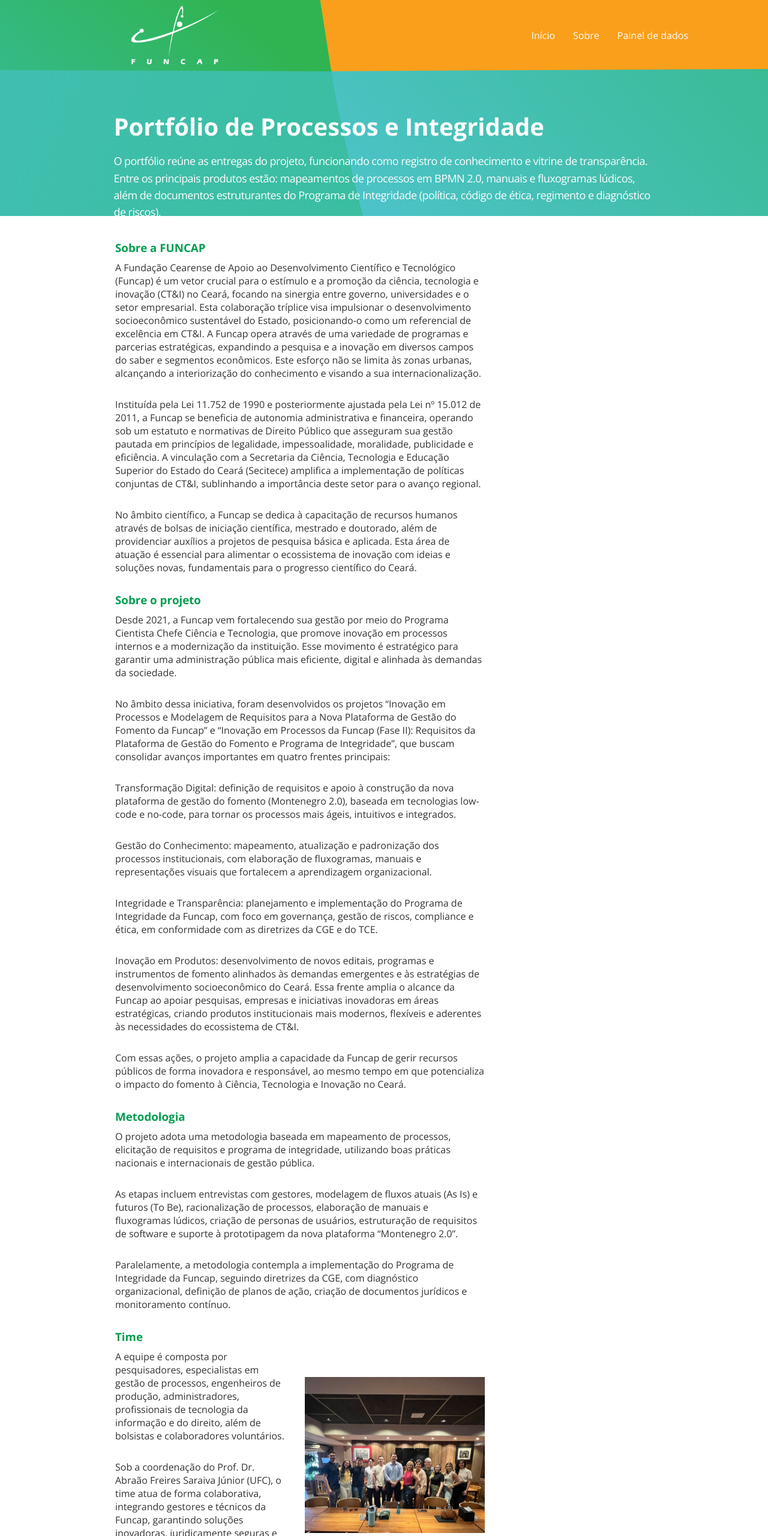
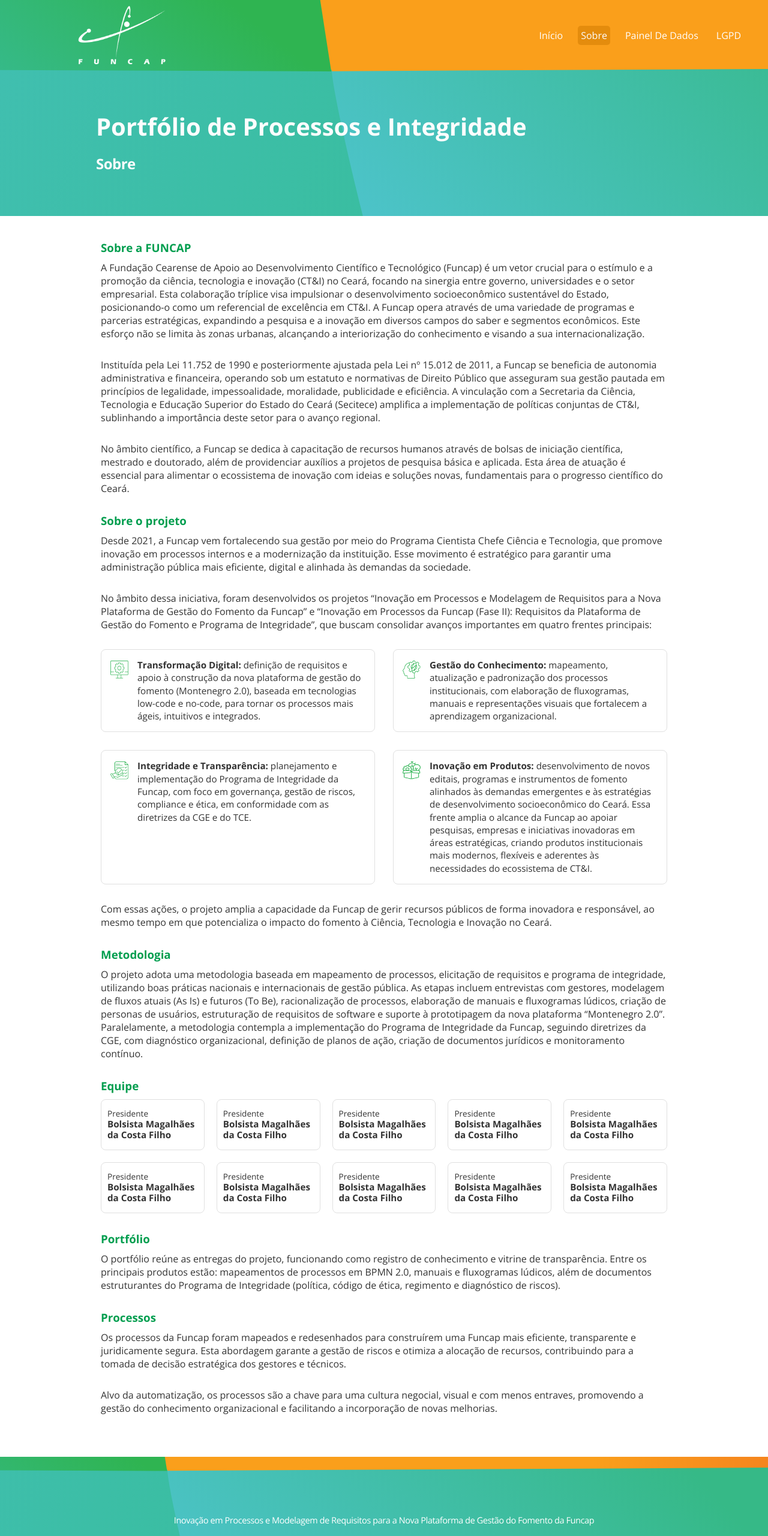
Before and after one commit to inovacaoemprocessosfuncap/Portif-lio-de-processos-e-integridade, a plain HTML site: page sobre.html in a window 1280 px wide. Shown: the part 40-2600 px from the top of the page at 60% size. Drawn offline with nearby package versions, Linux system fonts and the light colour scheme.

Commit message:
atualização no sobre

```diff
--- a/Css/sobre.css
+++ b/Css/sobre.css
@@ -7,7 +7,6 @@
 }
 
 /* === Variáveis de Tema === */
-/* Definição de cores principais - Adicionadas para maior consistência */
 :root {
     --color-white: #FDFDFD;
     --color-hover: #D07B00;
@@ -18,6 +17,8 @@
     --funcap-secondary-gray-white-800: #7F7F7F;
     --funcap-primary-green-700: #259447;
     --funcap-primary-green-900: #124D25;
+    --color-green-title: #009e4f; /* Nova cor para títulos */
+    --color-gray-border: #E0E0E0; /* Nova cor para bordas suaves */
 }
 
 body {
@@ -29,6 +30,9 @@
     position: relative;
     height: 400px;
     overflow: hidden;
+    /* Alinha o conteúdo (content) no centro da navegação */
+    display: flex;
+    justify-content: center; /* Centraliza o .content horizontalmente (opcional, mas bom para garantir) */
 }
 
 .background-wrapper {
@@ -37,16 +41,22 @@
     left: 0;
     width: 100%;
     height: 100%;
-    z-index: 1; /* Fica atrás do conteúdo principal */
+    z-index: 1;
 }
 
 /* Container do conteúdo principal do cabeçalho */
 .content {
     position: relative;
-    z-index: 3; /* Acima do background SVG */
-    /* text-align: left; REMOVIDO: será herdado do body ou definido em elementos específicos */
+    z-index: 3;
     color: var(--color-white);
-    padding: 50px 10%; /* Padding lateral consistente para alinhamento */
+
+    /* REMOVIDO: padding: 50px 10%;
+       O padding será aplicado dentro do .context para controlar a largura máxima */
+    padding: 50px 0; /* Apenas padding vertical para liberar a largura */
+
+    /* Garante que o conteúdo não ultrapasse o max-width do container principal (opcional, mas consistente) */
+    max-width: 1200px; /* Igual ao .container principal, para alinhamento */
+    width: 100%;
 }
 
 /* === Barra de Navegação === */
@@ -54,31 +64,29 @@
     display: flex;
     justify-content: space-between;
     align-items: center;
-    /* padding: 0 10%;  Já está no .content, não precisa repetir aqui se o logo e links forem filhos diretos do .navbar */
     margin-bottom: 20px;
     padding-left: 90px;
     z-index: 3;
 }
 
-/* Ajustes para a logo e texto "FUNCAP" */
 .logo {
-    display: flex; /* Transforma em flex container para alinhar img e texto */
-    flex-direction: column; /* Organiza img e texto em coluna */
-    gap: 5px; /* Espaçamento entre a imagem e o texto */
+    display: flex;
+    flex-direction: column;
+    gap: 5px;
 }
 
 .logo img {
     width: 150px;
-    display: block; /* Garante que a imagem se comporte como um bloco */
+    display: block;
 }
 
-.logo-text { /* Estilo para o texto "FUNCAP" */
+.logo-text {
     color: var(--color-white);
-    font-size: 1em; /* Ajuste o tamanho da fonte se necessário */
+    font-size: 1em;
     font-weight: bold;
     text-transform: uppercase;
     letter-spacing: 1px;
-    margin-top: 0; /* Remove margem superior padrão que poderia existir */
+    margin-top: 0;
 }
 
 .navbar .links ul {
@@ -90,82 +98,156 @@
 .navbar .links ul li a {
     color: var(--color-text);
     text-decoration: none;
-
     padding: 5px 5px;
     transition: background-color 0.3s ease, color 0.3s ease;
     border-radius: 5px;
+
+    /* MODIFICADO: Remove o negrito */
+    font-weight: normal;
+
+    /* MODIFICADO: Altera para apenas a primeira letra de cada palavra em maiúsculo */
+    text-transform: capitalize;
+}
+.navbar .links ul li a:hover {
+    color: var(--color-white);
+    background-color: rgba(208, 123, 0, 0.5);
 }
 
-.navbar .links ul li a:hover {
+/* NOVO: Estilo para o link 'Sobre' para simular que está selecionado (ativo) */
+.navbar .links ul li a[href="#sobre"] {
     color: var(--color-white);
-    background-color: rgba(208, 123, 0, 0.5); /* Cor de hover com transparência */
+    background-color: rgba(208, 123, 0, 0.5); /* Usa a mesma cor de fundo do hover */
+    /* Garante que o hover continue funcionando em cima deste link */
+    pointer-events: none;
 }
 
-/* Oculta o botão de menu em telas grandes */
 .menu-toggle {
     display: none;
 }
 
-/* === Seção de introdução (H1 e Parágrafo) === */
+/* === Seção de introdução (H1 e Parágrafo 'Sobre') === */
 .context {
     display: flex;
     flex-direction: column;
-    /* align-items: flex-start; REMOVIDO: será herdado do body ou definido em elementos específicos */
     gap: 16px;
-    padding: 56px 6% 0; /* O padding horizontal é controlado pelo .content pai */
+
+    /* Aplica o espaçamento horizontal aqui para alinhamento visual */
+    padding: 56px 10%; /* 10% de padding nas laterais, como o novo .container */
+
     font-family: "Open Sans", sans-serif;
     width: 100%;
+
+    /* Garante que o texto comece sempre à esquerda dentro do container centralizado */
+    align-items: flex-start;
 }
 
 .context h1 {
-    margin: 0; /* Remove margens padrão para não interferir no alinhamento */
+    margin: 0;
     font-size: 2.5em;
-    text-align: left; /* Alinhamento específico para o h1*/
+    text-align: left;
     color: var(--color-white);
 }
 
 .context p {
-    margin: 0; /* Remove margens padrão */
-    font-size: 18px;
-    font-weight: 400;
+    margin: 0;
+    font-size: 1.5em;
+    font-weight: 700;
     line-height: 1.56;
     letter-spacing: -0.54px;
-    text-align: left; /* Alinhamento específico para o parágrafo*/
+    text-align: left;
     color: var(--color-white);
 }
 
 /* === Container principal do conteúdo (Abaixo do cabeçalho) === */
 .container {
-  max-width: 1000px; /* Limita a largura máxima do conteúdo */
-  margin: 0 0; /* Centraliza o container na página */
-  padding: 40px 15%; /* Padding lateral consistente para todo o conteúdo */
+  max-width: 1200px; /* Mais largo */
+  margin: 0 auto; /* Centralizado */
+  padding: 40px 10%; /* Mais largura para o conteúdo */
 }
 
 /* Estilos para títulos e parágrafos dentro das seções */
 section h3 {
-  color: #009e4f; /* Cor específica */
+  color: var(--color-green-title);
   margin-bottom: 10px;
-  text-align: left; /* Alinhamento esquerdo consistente*/
+  text-align: left;
   font-family: "Open Sans", sans-serif;
 }
 
 section p {
   margin-bottom: 30px;
-  text-align: left; /* Alinhamento esquerdo consistente*/
+  text-align: left;
   font-family: "Open Sans", sans-serif;
 }
 
-.team-section {
-  display: flex;
-  gap: 30px;
-  align-items: center;
-  flex-direction: row;
+/* Estilo para o parágrafo final do projeto */
+p.final-project-text {
+    margin-top: 20px;
 }
 
+/* --- ESTILOS PARA OS PILARES (SOBRE O PROJETO) --- */
+.project-pillars {
+    display: grid;
+    grid-template-columns: repeat(2, 1fr);
+    gap: 30px;
+    margin-bottom: 30px;
+}
+
+.pillar {
+    display: flex;
+    align-items: flex-start;
+    gap: 15px;
+    padding: 15px;
+    border: 1px solid var(--color-gray-border);
+    border-radius: 8px;
+    height: 100%; /* Garante que todos os pilares tenham a mesma altura */
+}
+
+.pillar img {
+    width: 30px;
+    height: 30px;
+    flex-shrink: 0; /* Impede que a imagem encolha */
+    margin-top: 3px; /* Alinhamento visual com o texto */
+}
+
+.pillar p {
+    margin: 0; /* Remove margem inferior padrão */
+    font-size: 0.95em;
+    line-height: 1.4;
+}
+
+/* --- ESTILOS PARA A EQUIPE (GRID) --- */
+.team-grid {
+    display: grid;
+    grid-template-columns: repeat(5, 1fr);
+    gap: 20px;
+    margin-bottom: 30px;
+}
+
+.team-member {
+    padding: 15px 10px;
+    border: 1px solid var(--color-gray-border);
+    border-radius: 8px;
+    text-align: center;
+}
+
+.team-member p {
+    margin: 0;
+    line-height: 1.2;
+    font-size: 0.85em;
+}
+
+.team-member .member-name {
+    font-weight: bold;
+    color: #333;
+    font-size: 0.95em;
+}
+
+/* Remove a seção de imagem do time (team-section não é mais usado) */
+.team-section {
+    display: block; /* Mantém apenas para garantir que não quebre se o HTML for misturado */
+}
 .team-section .image {
-  min-height: 150px;
-  background: #ffffff;
-  border-radius: 10px;
+    display: none;
 }
 
 /* FOOTER - NENHUMA ALTERAÇÃO SOLICITADA */
@@ -182,15 +264,15 @@
     position: absolute;
     top: 0;
     left: 0;
-    width: 100%;
-    height: 100%;
+    width: auto;
+    height: auto;
     display: block;
     margin: 0;
     padding: 0;
     z-index: 1;
 }
 
-.footer-content { /* Assuming this class is used for footer text */
+.footer-content {
     position: absolute;
     top: 0;
     left: 0;
@@ -199,14 +281,14 @@
     z-index: 2;
     display: flex;
     align-items: center;
-    padding: 0 10%; /* Consistent padding */
+    padding: 0 10%;
 }
 
 .footer-content p {
     color: white;
     margin: 0;
     font-size: 0.9em;
-    text-align: left; /* Alinhamento esquerdo para o parágrafo do footer*/
+    text-align: left;
 }
 
 
@@ -223,33 +305,34 @@
     left: 0;
     width: 100%;
     height: 100%;
-    z-index: -1; /* Em mobile, pode ficar atrás de tudo ou ser ajustado se necessário */
+    z-index: -1;
   }
 
   .navbar {
     flex-direction: row;
     justify-content: space-between;
     align-items: center;
-    padding: 20px 5%; /* Padding reduzido para mobile */
+    padding: 20px 5%;
+    padding-left: 20px; /* Ajusta o padding para mobile */
     position: relative;
   }
 
   .logo {
-      flex-direction: column; /* Empilha logo e texto verticalmente */
-      align-items: flex-start; /* Alinha à esquerda no empilhamento*/
+      flex-direction: column;
+      align-items: flex-start;
       gap: 5px;
   }
 
   .logo img {
-    width: 120px; /* Logo menor em mobile */
+    width: 120px;
   }
 
   .logo-text {
-      font-size: 0.9em; /* Texto da logo menor em mobile */
+      font-size: 0.9em;
   }
 
   .menu-toggle {
-      display: block; /* Mostra o botão de menu em mobile */
+      display: block;
       position: absolute;
       top: 20px;
       right: 5%;
@@ -262,10 +345,10 @@
   }
 
   .links {
-    display: none; /* Escondido por padrão em mobile, JS mostrará */
+    display: none;
     flex-direction: column;
     position: absolute;
-    top: 100%; /* Abaixo do navbar */
+    top: 100%;
     left: 0;
     width: 100%;
     background-color: var(--funcap-primary-green-800);
@@ -275,7 +358,7 @@
   }
 
   .links.show {
-    display: flex; /* Exibe quando a classe 'show' é adicionada (via JS) */
+    display: flex;
   }
 
   .links ul {
@@ -293,13 +376,12 @@
   }
 
   .content {
-    padding: 40px 5%; /* Padding lateral reduzido para mobile */
+    padding: 40px 5%;
   }
 
   .context {
-    padding: 50% 0 0; /* Padding superior para mobile, lateral 0 pois já está no .content */
-    /* text-align: left; REMOVIDO: será herdado do body ou definido em elementos específicos */
-    align-items: flex-start; /* Mantém alinhamento esquerdo*/
+    padding: 50% 0 0;
+    align-items: flex-start;
   }
 
   .context h1 {
@@ -308,18 +390,44 @@
   }
 
   .context p {
-    font-size: 16px;
+    font-size: 18px;
     text-align: left;
   }
 
   .container {
-    padding: 20px 5%; /* Padding lateral reduzido para mobile */
+    padding: 20px 5%;
   }
 
   section h3, section p {
-      text-align: left; /* Mantém alinhamento esquerdo em mobile*/
+      text-align: left;
   }
 
-  .team-section {
-  }
+    /* Responsividade para Pilares (Empilha em mobile) */
+    .project-pillars {
+        grid-template-columns: 1fr;
+        gap: 20px;
+    }
+
+    .pillar {
+        flex-direction: column; /* Ícone em cima, texto em baixo */
+        align-items: center;
+        text-align: center;
+    }
+
+    .pillar p {
+        text-align: center;
+        margin-top: 10px;
+    }
+
+    /* Responsividade para Equipe (Reduz o número de colunas) */
+    .team-grid {
+        grid-template-columns: repeat(3, 1fr); /* 3 colunas em tablets/mobile horizontal */
+        gap: 15px;
+    }
 }
+
+@media (max-width: 500px) {
+    .team-grid {
+        grid-template-columns: repeat(2, 1fr); /* 2 colunas em mobile vertical */
+    }
+}
--- a/Css/style.css
+++ b/Css/style.css
@@ -34,7 +34,7 @@
     left: 0;
     height: auto;
     z-index: -1;
-    width: 100%;
+    width: auto;
 
     /* 2. A altura será calculada automaticamente
         pelo navegador, usando a proporção do 'viewBox'
--- a/sobre.html
+++ b/sobre.html
@@ -3,7 +3,7 @@
 <head>
   <meta charset="UTF-8" />
   <meta name="viewport" content="width=device-width, initial-scale=1.0" />
-  <title>Sobre Portifólio de Processos e Integridade</title>
+  <title>Portfólio de Processos e Integridade</title>
   <link rel="stylesheet" href="./Css/sobre.css" />
   <link href="https://fonts.googleapis.com/css2?family=Open+Sans:wght@400;700&display=swap" rel="stylesheet"> </head>
 <body>
@@ -12,7 +12,7 @@
     <header>
         <nav class="nav">
             <div class="background-wrapper">
-                <svg width="1440" height="1067" viewBox="0 0 1440 1067" fill="none" xmlns="http://www.w3.org/2000/svg">
+                <svg width="auto" height="auto" viewBox="0 0 auto auto" fill="none" xmlns="http://www.w3.org/2000/svg">
                     <path
                         d="M551.948 155.117C545.085 155.581 645.15 638.884 730.849 831.902L2054.98 147.065C1533.57 152.799 652.067 148.348 551.948 155.117Z"
                         fill="url(#paint0_linear_547_1050)" />
@@ -62,21 +62,23 @@
                             <li><a href="./index.html">Início</a></li>
                             <li><a href="#sobre">Sobre</a></li>
                             <li><a href="#dados">Painel de dados</a></li>
+                            <li><a href="#outros">LGPD</a></li>
                         </ul>
                     </div>
                 </div>
 
                 <div class="context">
                     <h1>Portfólio de Processos e Integridade</h1>
-                    <p>O portfólio reúne as entregas do projeto, funcionando como registro de conhecimento e vitrine de transparência. Entre os principais produtos estão: mapeamentos de processos em BPMN 2.0, manuais e fluxogramas lúdicos, além de documentos estruturantes do Programa de Integridade (política, código de ética, regimento e diagnóstico de riscos). </p>
+                    <p>Sobre</p>
                 </div>
             </div>
         </nav>
     </header>
 
   <div class="container">
+
     <section>
-      <h3>Sobre a FUNCAP</h3>
+      <h3 id="sobre">Sobre a FUNCAP</h3>
       <p>A Fundação Cearense de Apoio ao Desenvolvimento Científico e Tecnológico (Funcap) é um vetor crucial para o estímulo e a promoção da ciência, tecnologia e inovação (CT&I) no Ceará, focando na sinergia entre governo, universidades e o setor empresarial. Esta colaboração tríplice visa impulsionar o desenvolvimento socioeconômico sustentável do Estado, posicionando-o como um referencial de excelência em CT&I. A Funcap opera através de uma variedade de programas e parcerias estratégicas, expandindo a pesquisa e a inovação em diversos campos do saber e segmentos econômicos. Este esforço não se limita às zonas urbanas, alcançando a interiorização do conhecimento e visando a sua internacionalização.</p>
       <p>Instituída pela Lei 11.752 de 1990 e posteriormente ajustada pela Lei nº 15.012 de 2011, a Funcap se beneficia de autonomia administrativa e financeira, operando sob um estatuto e normativas de Direito Público que asseguram sua gestão pautada em princípios de legalidade, impessoalidade, moralidade, publicidade e eficiência. A vinculação com a Secretaria da Ciência, Tecnologia e Educação Superior do Estado do Ceará (Secitece) amplifica a implementação de políticas conjuntas de CT&I, sublinhando a importância deste setor para o avanço regional.
 </p>
@@ -90,40 +92,96 @@
 </p>
       <p>No âmbito dessa iniciativa, foram desenvolvidos os projetos “Inovação em Processos e Modelagem de Requisitos para a Nova Plataforma de Gestão do Fomento da Funcap” e “Inovação em Processos da Funcap (Fase II): Requisitos da Plataforma de Gestão do Fomento e Programa de Integridade”, que buscam consolidar avanços importantes em quatro frentes principais:
 </p>
-      <p>Transformação Digital: definição de requisitos e apoio à construção da nova plataforma de gestão do fomento (Montenegro 2.0), baseada em tecnologias low-code e no-code, para tornar os processos mais ágeis, intuitivos e integrados.
-</p>
-      <p>Gestão do Conhecimento: mapeamento, atualização e padronização dos processos institucionais, com elaboração de fluxogramas, manuais e representações visuais que fortalecem a aprendizagem organizacional.
-</p>
-      <p>Integridade e Transparência: planejamento e implementação do Programa de Integridade da Funcap, com foco em governança, gestão de riscos, compliance e ética, em conformidade com as diretrizes da CGE e do TCE.
-</p>
-      <p>Inovação em Produtos: desenvolvimento de novos editais, programas e instrumentos de fomento alinhados às demandas emergentes e às estratégias de desenvolvimento socioeconômico do Ceará. Essa frente amplia o alcance da Funcap ao apoiar pesquisas, empresas e iniciativas inovadoras em áreas estratégicas, criando produtos institucionais mais modernos, flexíveis e aderentes às necessidades do ecossistema de CT&I.
-</p>
-<p>Com essas ações, o projeto amplia a capacidade da Funcap de gerir recursos públicos de forma inovadora e responsável, ao mesmo tempo em que potencializa o impacto do fomento à Ciência, Tecnologia e Inovação no Ceará.
-</p>
+
+      <div class="project-pillars">
+          <div class="pillar">
+            <img src="./Img/Transformação.png" alt="Ícone Transformação Digital">
+            <p><strong>Transformação Digital:</strong> definição de requisitos e apoio à construção da nova plataforma de gestão do fomento (Montenegro 2.0), baseada em tecnologias low-code e no-code, para tornar os processos mais ágeis, intuitivos e integrados.</p>
+          </div>
+          <div class="pillar">
+            <img src="./Img/Gestão.png" alt="Ícone Gestão do Conhecimento">
+            <p><strong>Gestão do Conhecimento:</strong> mapeamento, atualização e padronização dos processos institucionais, com elaboração de fluxogramas, manuais e representações visuais que fortalecem a aprendizagem organizacional.</p>
+          </div>
+          <div class="pillar">
+            <img src="./Img/Integridade.png" alt="Ícone Integridade e Transparência">
+            <p><strong>Integridade e Transparência:</strong> planejamento e implementação do Programa de Integridade da Funcap, com foco em governança, gestão de riscos, compliance e ética, em conformidade com as diretrizes da CGE e do TCE.</p>
+          </div>
+          <div class="pillar">
+            <img src="./Img/Inovação.png" alt="Ícone Inovação em Produtos">
+            <p><strong>Inovação em Produtos:</strong> desenvolvimento de novos editais, programas e instrumentos de fomento alinhados às demandas emergentes e às estratégias de desenvolvimento socioeconômico do Ceará. Essa frente amplia o alcance da Funcap ao apoiar pesquisas, empresas e iniciativas inovadoras em áreas estratégicas, criando produtos institucionais mais modernos, flexíveis e aderentes às necessidades do ecossistema de CT&I.</p>
+          </div>
+      </div>
+
+      <p class="final-project-text">Com essas ações, o projeto amplia a capacidade da Funcap de gerir recursos públicos de forma inovadora e responsável, ao mesmo tempo em que potencializa o impacto do fomento à Ciência, Tecnologia e Inovação no Ceará.</p>
 
     </section>
 
     <section>
       <h3>Metodologia</h3>
-      <p>O projeto adota uma metodologia baseada em mapeamento de processos, elicitação de requisitos e programa de integridade, utilizando boas práticas nacionais e internacionais de gestão pública.
-</p>
-      <p>As etapas incluem entrevistas com gestores, modelagem de fluxos atuais (As Is) e futuros (To Be), racionalização de processos, elaboração de manuais e fluxogramas lúdicos, criação de personas de usuários, estruturação de requisitos de software e suporte à prototipagem da nova plataforma “Montenegro 2.0”.
-</p>
-      <p>Paralelamente, a metodologia contempla a implementação do Programa de Integridade da Funcap, seguindo diretrizes da CGE, com diagnóstico organizacional, definição de planos de ação, criação de documentos jurídicos e monitoramento contínuo.
-</p>
+      <p>O projeto adota uma metodologia baseada em mapeamento de processos, elicitação de requisitos e programa de integridade, utilizando boas práticas nacionais e internacionais de gestão pública. As etapas incluem entrevistas com gestores, modelagem de fluxos atuais (As Is) e futuros (To Be), racionalização de processos, elaboração de manuais e fluxogramas lúdicos, criação de personas de usuários, estruturação de requisitos de software e suporte à prototipagem da nova plataforma “Montenegro 2.0”. Paralelamente, a metodologia contempla a implementação do Programa de Integridade da Funcap, seguindo diretrizes da CGE, com diagnóstico organizacional, definição de planos de ação, criação de documentos jurídicos e monitoramento contínuo.
     </section>
 
-    <section class="team-section">
-      <div class="text">
-        <h3>Time</h3>
-        <p>A equipe é composta por pesquisadores, especialistas em gestão de processos, engenheiros de produção, administradores, profissionais de tecnologia da informação e do direito, além de bolsistas e colaboradores voluntários.</p>
-        <p>Sob a coordenação do Prof. Dr. Abraão Freires Saraiva Júnior (UFC), o time atua de forma colaborativa, integrando gestores e técnicos da Funcap, garantindo soluções inovadoras, juridicamente seguras e alinhadas às necessidades institucionais.</p>
-      </div>
-      <div class="image"> <img src="./Img/team.jpg" width="300px"></div>
+    <section>
+      <h3>Equipe</h3>
+      <div class="team-grid">
+        <div class="team-member">
+            <p>Presidente</p>
+            <p class="member-name">Bolsista Magalhães da Costa Filho</p>
+        </div>
+        <div class="team-member">
+            <p>Presidente</p>
+            <p class="member-name">Bolsista Magalhães da Costa Filho</p>
+        </div>
+        <div class="team-member">
+            <p>Presidente</p>
+            <p class="member-name">Bolsista Magalhães da Costa Filho</p>
+        </div>
+        <div class="team-member">
+            <p>Presidente</p>
+            <p class="member-name">Bolsista Magalhães da Costa Filho</p>
+        </div>
+        <div class="team-member">
+            <p>Presidente</p>
+            <p class="member-name">Bolsista Magalhães da Costa Filho</p>
+        </div>
+        <div class="team-member">
+            <p>Presidente</p>
+            <p class="member-name">Bolsista Magalhães da Costa Filho</p>
+        </div>
+        <div class="team-member">
+            <p>Presidente</p>
+            <p class="member-name">Bolsista Magalhães da Costa Filho</p>
+        </div>
+        <div class="team-member">
+            <p>Presidente</p>
+            <p class="member-name">Bolsista Magalhães da Costa Filho</p>
+        </div>
+        <div class="team-member">
+            <p>Presidente</p>
+            <p class="member-name">Bolsista Magalhães da Costa Filho</p>
+        </div>
+        <div class="team-member">
+            <p>Presidente</p>
+            <p class="member-name">Bolsista Magalhães da Costa Filho</p>
+        </div>
+    </div>
+
     </section>
+
+    <section>
+      <h3>Portfólio</h3>
+      <p>O portfólio reúne as entregas do projeto, funcionando como registro de conhecimento e vitrine de transparência. Entre os principais produtos estão: mapeamentos de processos em BPMN 2.0, manuais e fluxogramas lúdicos, além de documentos estruturantes do Programa de Integridade (política, código de ética, regimento e diagnóstico de riscos). </p>
+    </section>
+
+    <section>
+      <h3>Processos</h3>
+      <p>Os processos da Funcap foram mapeados e redesenhados para construírem uma Funcap mais eficiente, transparente e juridicamente segura. Esta abordagem garante a gestão de riscos e otimiza a alocação de recursos, contribuindo para a tomada de decisão estratégica dos gestores e técnicos.</p>
+      <p>Alvo da automatização, os processos são a chave para uma cultura negocial, visual e com menos entraves, promovendo a gestão do conhecimento organizacional e facilitando a incorporação de novas melhorias.</p>
+    </section>
+
   </div>
   <footer>
-        <svg width="1440" height="215" viewBox="0 0 1440 215" fill="none" xmlns="http://www.w3.org/2000/svg">
+        <svg width="auto" height="auto" viewBox="0 0 1440 215" fill="none" xmlns="http://www.w3.org/2000/svg">
             <g clip-path="url(#clip0_552_712)">
             <rect width="1440" height="215" fill="#D9D9D9"/>
             <path d="M312.893 22.6144C306.031 23.0784 406.096 506.382 491.794 699.4L1815.93 14.563C1294.51 20.2968 413.013 15.8461 312.893 22.6144Z" fill="url(#paint0_linear_552_712)"/>
@@ -155,5 +213,3 @@
             </defs>
             </svg>
     </footer>
-</body>
-</html>
```
Also changed, not shown: Img/Gestão.png (added), Img/Inovação.png (added), Img/Integridade.png (added), Img/Transformação.png (added).
